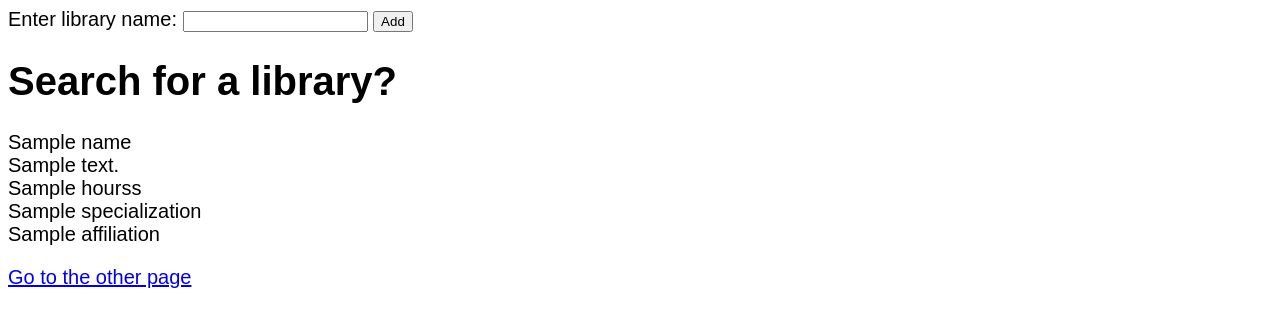
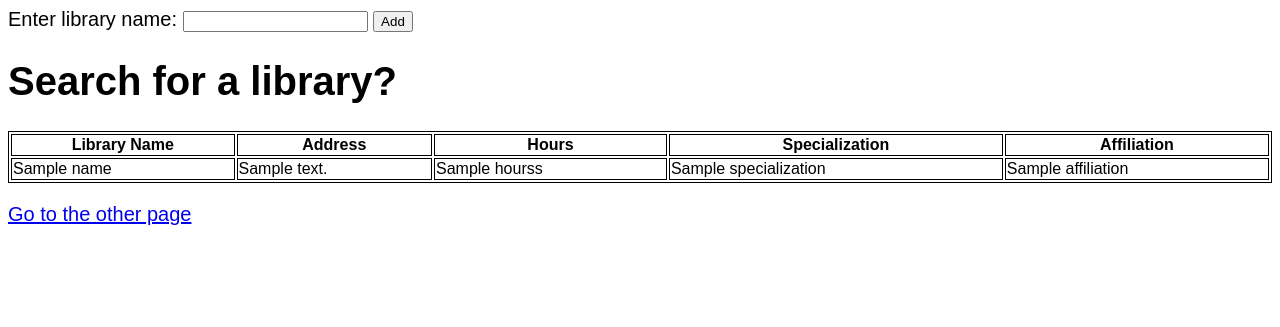
Before and after one commit to sam-braun/CS-4111-1867, a Flask app: template templates/library.html in a window 1280 px wide. Shown: the top 327 px of the page. Run offline with Flask 3, Linux system fonts and the light colour scheme; the template is opened without the code that fills it: most values are stand-ins (such as "Sample title", 1, 10 or a date in 2020); parts of the project's set-up code (start-up, migrations or seed data) failed here and were passed over.

Commit message:
Table Format for Library Queries

```diff
--- a/templates/library.html
+++ b/templates/library.html
@@ -3,6 +3,9 @@
     body{
       font-size: 15pt;
       font-family: arial;
+    }
+    table, th, td {
+      border:1px solid black;
     }
   </style>
 
@@ -14,25 +17,24 @@
 </form>
 
   <h1>Search for a library?</h1>
-
-  <div>
-    {% for n in names %}
-    <div>{{n}}</div>
+  <table style="width:100%">
+    <tr>
+      <th>Library Name</th>
+      <th>Address</th>
+      <th>Hours</th>
+      <th>Specialization</th>
+      <th>Affiliation</th>
+    </tr>
+    {% for n in range(names|length) %}
+    <tr>
+      <td>{{names[n]}}</td>
+      <td>{{addresses[n]}}</td>
+      <td>{{hoursss[n]}}</td>
+      <td>{{specializations[n]}}</td>
+      <td>{{affiliations[n]}}</td>
+    </tr>
     {% endfor %}
-    {% for n in addresses %}
-    <div>{{n}}</div>
-    {% endfor %}
-    {% for n in hoursss %}
-    <div>{{n}}</div>
-    {% endfor %}
-    {% for n in specializations %}
-    <div>{{n}}</div>
-    {% endfor %}
-    {% for n in affiliations %}
-    <div>{{n}}</div>
-    {% endfor %}
-  </div>
-
+  </table>
 <p><a href="another">Go to the other page</a></p>
 
 </body>
```
